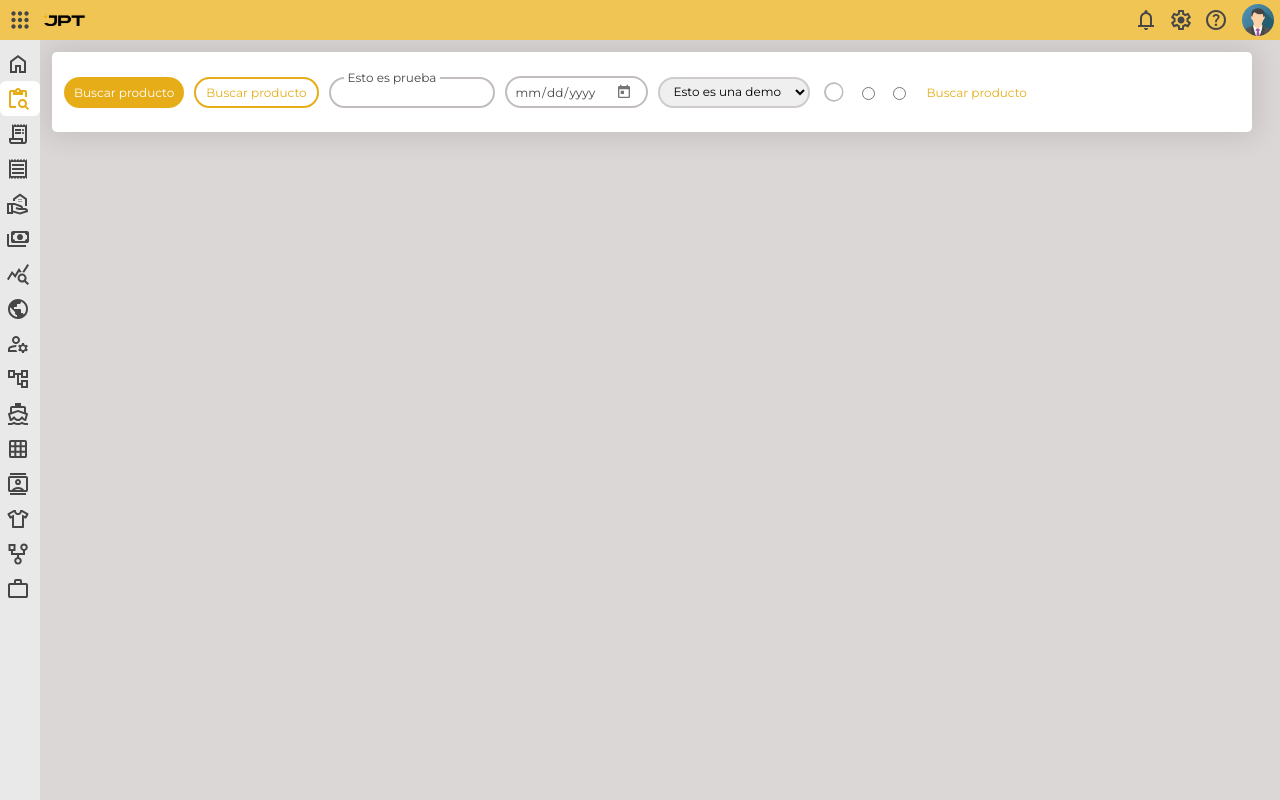
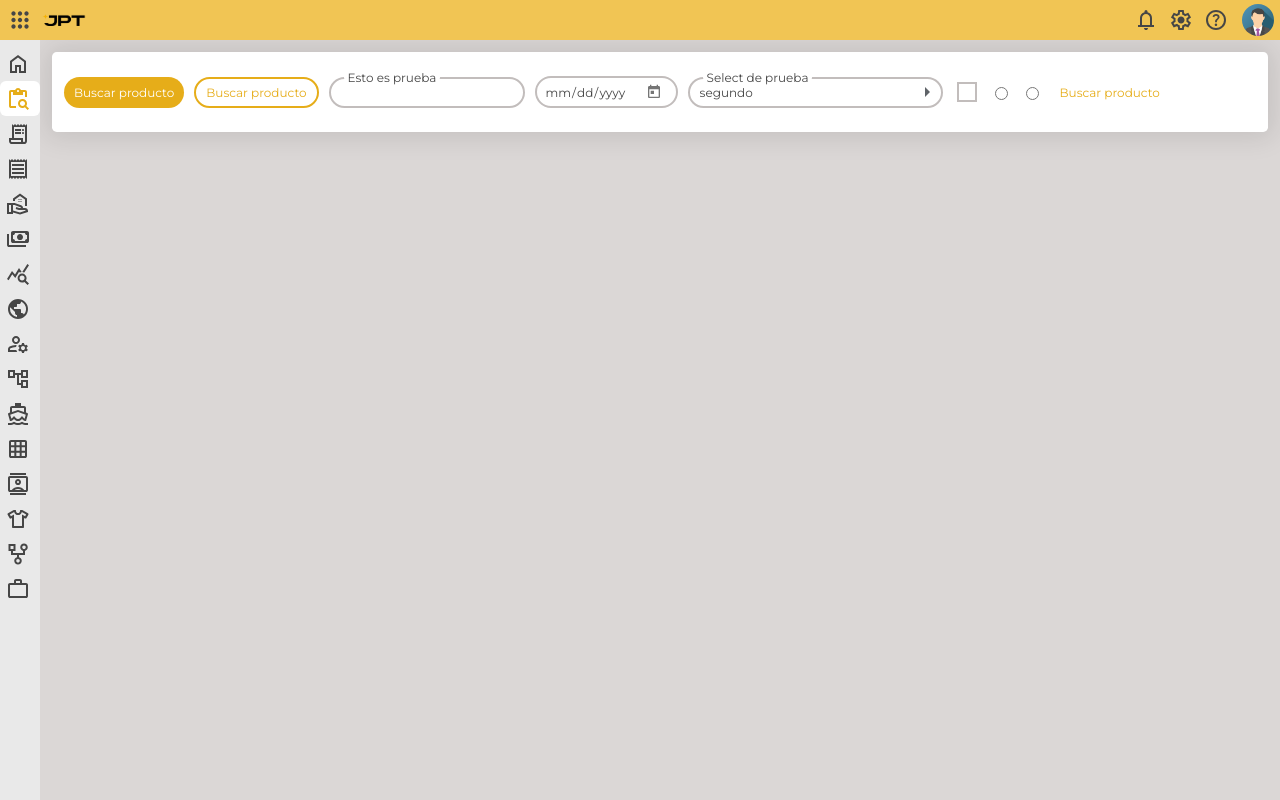
Before and after one commit to fukashigi1/JPT-Intranet-Angular, an Angular app: page /module/product-search in a window 1280 px wide. Built offline with nearby package versions, Linux system fonts and the light colour scheme.

Commit message:
custom select

```diff
--- a/src/app/pages/product-search/product-search.component.html
+++ b/src/app/pages/product-search/product-search.component.html
@@ -2,14 +2,12 @@
     <div class="card product-search-inputs-wrapper flex-column-left-to-right gap10">
         <button class="primary-button">Buscar producto</button>
         <button class="secondary-button">Buscar producto</button>
-        <input-type-text id="test" labelText="Esto es prueba" />
+        <input-type-text idInput="test2" labelText="Esto es prueba" />
         <input type="date"/>
-        <select>
-            <option selected>Esto es una demo</option>
-            <option>Esto es una demo</option>
-            <option>Esto es una demo</option>
-            <option>Esto es una demo</option>
-        </select>
+
+        <input-type-select [itemsSource]="testSelect" labelText="Select de prueba" idInput="10"
+        [selectedItem]="selectedItem"/>
+
         <input type="checkbox"/>
         <input type="radio" name="test"/>
         <input type="radio" name="test"/>
--- a/src/app/pages/product-search/product-search.component.scss
+++ b/src/app/pages/product-search/product-search.component.scss
@@ -3,7 +3,7 @@
 }
 
 .product-search-inputs-wrapper {
-    width: 1200px;
+    width: 100%;
     height: 80px;
     padding: 1rem;
 }
--- a/src/app/pages/product-search/product-search.component.ts
+++ b/src/app/pages/product-search/product-search.component.ts
@@ -1,13 +1,35 @@
 import { Component } from '@angular/core';
 import { InputTypeTextComponent } from '../../shared/ui/input-type-text/input-type-text.component';
+import { InputTypeSelectComponent } from '../../shared/ui/input-type-select/input-type-select.component';
+import { SelectItem } from '../../shared/interfaces/select-item';
 
 @Component({
   selector: 'app-product-search',
   standalone: true,
-  imports: [InputTypeTextComponent],
+  imports: [InputTypeTextComponent, InputTypeSelectComponent],
   templateUrl: './product-search.component.html',
   styleUrl: './product-search.component.scss'
 })
 export class ProductSearchComponent {
+  testSelect: SelectItem[] = [
+    {
+      value: '1',
+      name: 'primero'
+    },
+    {
+      value: '2',
+      name: 'segundo'
+    },
+    {
+      value: '3',
+      name: 'tercero'
+    },
+    {
+      value: '4',
+      name: 'tercero tercero tercero tercero tercero tercero'
+    }
+  ];
+
+  selectedItem: SelectItem = this.testSelect[1];
 
 }
--- /dev/null
+++ b/src/app/shared/interfaces/select-item.ts
@@ -0,0 +1,4 @@
+export interface SelectItem {
+    value: string;
+    name: string;
+}
--- /dev/null
+++ b/src/app/shared/ui/input-type-select/input-type-select.component.html
@@ -0,0 +1,24 @@
+<div class="input-wrapper" #inputWrapper (clickOutside)="clickedOutside()">
+    <label for="{{idInput()}}">{{labelText()}}</label>
+    <div class="text-input" >
+        <input (document:keydown.esc)="closeDropDown()" (document:keydown.tab)="closeDropDown()" type="text" id="{{idInput()}}" (click)="toggleDropDown()" autocomplete="off" #inputElement value="{{SelectedItem()?.name}}" (input)="inputDetected()"/>
+        <svg class="drop-down-caret" [ngClass]="{'open-caret': isDropDownActive()}" (click)="toggleDropDown()" xmlns="http://www.w3.org/2000/svg" height="24px" viewBox="0 -960 960 960" width="24px" fill="#5f6368"><path d="M480-360 280-560h400L480-360Z"/></svg>
+    </div>
+
+    <div class="drop-down" #dropDown [ngClass]="{'open-drop-down' : isDropDownActive(), 'close-drop-down': !isDropDownActive()}" >
+
+        @for (item of itemsSource(); track item.value) {
+            @if(item.name.includes(inputedText()) || firstLoad() == true) {
+                <option class="drop-down-item" [ngClass]="{'active-element' : SelectedItem()?.value == item.value}" value="{{item.value}}" [title]="item.name" (click)="selectOption(item.value, item.name)">
+                    {{item.name}}
+                </option>
+            }
+        }
+
+        @if (noResults()) {
+            <div class="no-results">
+                <span>Sin resultados</span>
+            </div>
+        }
+    </div>
+</div>
--- /dev/null
+++ b/src/app/shared/ui/input-type-select/input-type-select.component.scss
@@ -0,0 +1,134 @@
+.input-wrapper {
+    position: relative;
+    height: 100%;
+
+    label {
+        position: absolute;
+        background: var(--tertiary);
+        color: var(--text);
+        padding: 0 4px;
+        padding-bottom: 0;
+        border-radius: 60px;
+        top: -7px;
+        left: 15px;
+        z-index: 2;
+    }
+
+    .text-input {
+        display: flex;
+        position: relative;
+        z-index: 1;
+        input {
+            width: 100%;
+            padding-right: 28px;
+
+        }
+
+        .drop-down-caret {
+            position: absolute;
+            cursor: pointer;
+            right: 4px;
+            top: 3px;
+            border-radius: 50px;
+            transform: rotate(-90deg);
+            transition: transform 0.1s;
+
+            &:hover {
+                background: var(--secondary-transparency-10);
+            }
+        }
+
+
+    }
+}
+
+.drop-down {
+    position: absolute;
+    background: var(--tertiary);
+    border-radius: 0.4rem;
+    min-width: 146px;
+    min-height: 25px;
+    max-height: 400px;
+    overflow: auto;
+    left: 8px;
+    -webkit-box-shadow: 0px 0px 7px 7px rgba(0,0,0,0.06);
+    -moz-box-shadow: 0px 0px 7px 7px rgba(0,0,0,0.06);
+    box-shadow: 0px 0px 7px 7px rgba(0,0,0,0.06);
+    opacity: 0;
+    top: -50px;
+
+
+    option {
+        padding: 5px 10px;
+        cursor: pointer;
+        max-width: 240px;
+        overflow: hidden;
+        text-overflow: ellipsis;
+        user-select: none;
+
+        &:hover {
+            background: var(--secondary-transparency-10);
+        }
+    }
+
+    .no-results {
+        height: 25px;
+        display: flex;
+        justify-content: center;
+        align-items: center;
+
+        span {
+            color: var(--disabled-text);
+        }
+    }
+}
+
+.open-drop-down {
+    z-index: 0;
+    animation: open-drop-down-animation 0.2s both;
+}
+
+.close-drop-down {
+    animation: close-drop-down-animation 0.2s both;
+}
+
+.open-caret {
+    transform: rotate(0deg) !important;
+}
+
+@keyframes open-drop-down-animation {
+    0% {
+        opacity: 0;
+        top: -50px;
+    }
+    25% {
+        opacity: 0.1;
+    }
+    50% {
+        opacity: 0.2;
+    }
+    75% {
+        opacity: 0.3;
+        top: 35px;
+    }
+    100% {
+        opacity: 1;
+        top: 30px;
+    }
+}
+
+@keyframes close-drop-down-animation {
+    0% {
+        opacity: 1;
+        top: 30px;
+    }
+    25% {
+        opacity: 0.3;
+    }
+    75% {
+        opacity: 0;
+    }
+    100% {
+        top: -50px;
+    }
+}
--- /dev/null
+++ b/src/app/shared/ui/input-type-select/input-type-select.component.ts
@@ -0,0 +1,129 @@
+import { AfterViewInit, Component, ElementRef, input, OnChanges, Renderer2, signal, SimpleChanges, ViewChild, WritableSignal } from '@angular/core';
+import { SelectItem } from '../../interfaces/select-item';
+import { CommonModule } from '@angular/common';
+import { ClickOutsideDirective } from '../../directives/click.outside.directive';
+
+@Component({
+  selector: 'input-type-select',
+  standalone: true,
+  imports: [CommonModule, ClickOutsideDirective],
+  templateUrl: './input-type-select.component.html',
+  styleUrl: './input-type-select.component.scss'
+})
+export class InputTypeSelectComponent implements AfterViewInit, OnChanges{
+  public idInput = input<string>();
+  public itemsSource = input<SelectItem[]>();
+  public selectedItem = input<SelectItem>();
+  public labelText = input<string>();
+  public inputWidth = input<string>('auto');
+
+  @ViewChild('inputWrapper') inputWrapper!: ElementRef;
+  @ViewChild('dropDown') dropDown!: ElementRef;
+  @ViewChild('inputElement') inputElement!: ElementRef;
+
+  public SelectedItem: WritableSignal<SelectItem | undefined> = signal(undefined);
+  public inputedText:WritableSignal<string> = signal('');
+  public noResults: WritableSignal<boolean> = signal(false);
+  public firstLoad: WritableSignal<boolean> = signal(true);
+
+  constructor(private renderer: Renderer2){
+
+  }
+
+  ngOnChanges(changes: SimpleChanges): void {
+    if (changes['selectedItem'] && changes['selectedItem'].currentValue) {
+      this.SelectedItem.set(changes['selectedItem'].currentValue);
+    }
+
+  }
+
+
+  isDropDownActive: WritableSignal<boolean> = signal<boolean>(false);
+
+  public callCount: number = 0;
+  private isZIndexZero: boolean = false;
+  public toggleDropDown(): void {
+    this.callCount++;
+    if (this.callCount > 1) {
+      this.firstLoad.set(false); // Dejar de ejecutar después del segundo click
+    }
+
+    this.isDropDownActive.set(!this.isDropDownActive());
+    this.toggleZIndex();
+    this.inputElement.nativeElement.focus();
+  }
+
+  private toggleZIndex(): void {
+    this.isZIndexZero = !this.isZIndexZero; // Alterna el valor de isZIndexZero
+
+    if (!this.isDropDownActive()) {
+      setTimeout(()=> {
+        this.renderer.setStyle(this.dropDown.nativeElement, 'z-index', '-999');
+      }, 200)
+    } else {
+      this.renderer.setStyle(this.dropDown.nativeElement, 'z-index', '0');
+    }
+  }
+
+  public closeDropDown(): void {
+    this.isDropDownActive.set(false);
+    this.callCount = 0;
+    this.firstLoad.set(true);
+    this.toggleZIndex();
+  }
+
+  public clickedOutside(): void {
+    this.closeDropDown();
+  }
+
+  public selectOption(value: string, name: string): void {
+    this.SelectedItem.set({value, name});
+    this.inputedText.set(name);
+    this.closeDropDown();
+  }
+
+  public inputDetected(): void {
+    this.firstLoad.set(false);
+    this.isDropDownActive.set(true);
+    this.inputedText.set(this.inputElement.nativeElement.value);
+    const itemsSource = this.itemsSource();
+    let notFound = true;
+
+    if (itemsSource) {
+      for (let item of itemsSource) {
+        if (item.name.includes(this.inputedText())){
+          notFound = false;
+          break
+        }
+      }
+
+
+    }
+    this.noResults.set(notFound)
+  }
+
+  ngAfterViewInit(): void {
+
+
+    const dropDownWidth = this.dropDown.nativeElement.offsetWidth;
+    this.renderer.setStyle(this.inputWrapper.nativeElement, 'width', `${dropDownWidth + 20}px`);
+    this.renderer.setStyle(this.dropDown.nativeElement, 'width', `${dropDownWidth}px`);
+    this.inputedText.set(this.inputElement.nativeElement.value);
+
+
+    const itemsSource = this.itemsSource()
+    let notFound = true;
+    if (itemsSource) {
+      for (let item of itemsSource) {
+        if (item.name.includes(this.inputedText())){
+          notFound = false;
+          break
+        }
+      }
+
+
+    }
+    this.noResults.set(notFound)
+
+  }
+}
--- a/src/app/shared/ui/input-type-text/input-type-text.component.html
+++ b/src/app/shared/ui/input-type-text/input-type-text.component.html
@@ -1,4 +1,4 @@
 <div class="input-wrapper" [style.width]="inputWidth()">
-    <label for="{{ id() }}">{{labelText()}}</label>
-    <input type="text" id="{{id()}}">
+    <label [for]="idInput()">{{labelText()}}</label>
+    <input type="text" [id]="idInput()">
 </div>
--- a/src/app/shared/ui/input-type-text/input-type-text.component.ts
+++ b/src/app/shared/ui/input-type-text/input-type-text.component.ts
@@ -1,14 +1,18 @@
+import { CommonModule } from '@angular/common';
 import { Component, input } from '@angular/core';
 
 @Component({
   selector: 'input-type-text',
   standalone: true,
-  imports: [],
+  imports: [CommonModule],
   templateUrl: './input-type-text.component.html',
   styleUrl: './input-type-text.component.scss'
 })
 export class InputTypeTextComponent {
-  public id = input<string>();
+  public idInput = input<string>();
   public labelText = input<string>();
-  public inputWidth = input<string>('166px');
+  public inputWidth = input<string>('auto');
+
+
+
 }
--- a/src/app/shared/ui/tooltip/tooltip.component.scss
+++ b/src/app/shared/ui/tooltip/tooltip.component.scss
@@ -1,7 +1,6 @@
 .tooltip-container {
     position: absolute;
     background: var(--secondary);
-    color: var(--negative-text);
     min-width: 100px;
     max-width: 200px;
     min-height: 20px;
@@ -12,4 +11,8 @@
     align-items: center;
     padding: 5px;
     user-select: none;
+
+    span {
+        color: var(--negative-text) !important;
+    }
 }
--- a/src/styles.scss
+++ b/src/styles.scss
@@ -15,6 +15,7 @@
     scrollbar-width: thin;
     font-size: 12px;
     font-family: "Montserrat";
+    color: var(--text);
 }
 
 body {
@@ -180,10 +181,8 @@ input[type='checkbox'] {
   accent-color: var(--primary);
   cursor: pointer;
   appearance: none;
-  -webkit-appearance: none;
   border: 2px solid var(--secondary-30);
-  border-radius: 50%;
-  clip-path: circle(50% at 50% 50%);
+  border-radius: 0;
   transition: accent-color 0.1s;
 
   &:active {
@@ -196,7 +195,7 @@ input[type='checkbox'] {
 
   &:checked {
     appearance: auto;
-    clip-path: circle(50% at 50% 50%);
+    border-radius: 30%;
   }
 }
 
@@ -236,3 +235,7 @@ input[type='radio'] {
   accent-color: var(--primary);
   background: var(--tertiary);
 }
+
+.active-element {
+  background: var(--primary-30) !important;
+}
```
